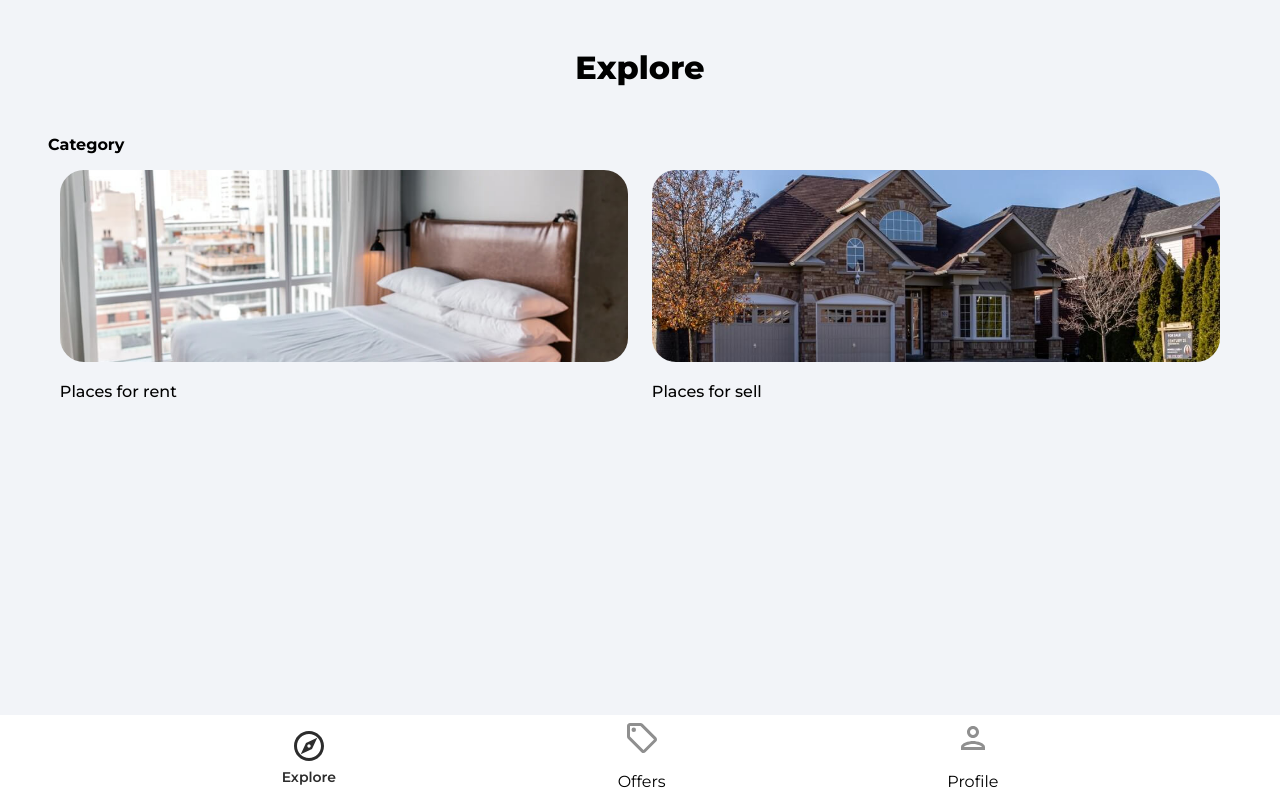
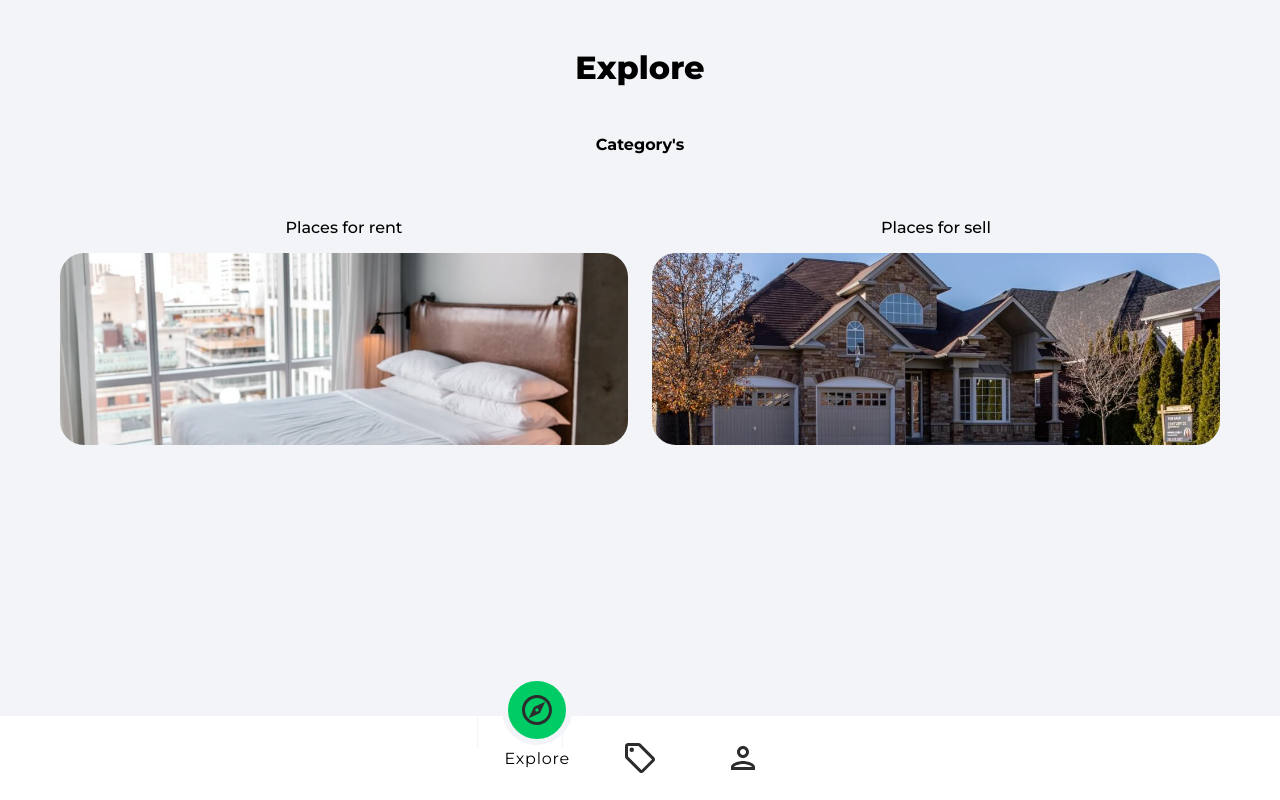
Before and after one commit to Merkard1/Swift, a React (Create React App) app: page / in a window 1280 px wide. Built offline with nearby package versions, Linux system fonts and the light colour scheme; no server answers.

Commit message:
New Navbar

```diff
--- a/src/Components/Navbar.jsx
+++ b/src/Components/Navbar.jsx
@@ -1,59 +1,72 @@
-import React from "react";
+import React, { useEffect, useState } from "react";
 import { useNavigate, useLocation } from "react-router-dom";
 import { ReactComponent as OfferIcon } from "../Assets/svg/localOfferIcon.svg";
 import { ReactComponent as ExploreIcon } from "../Assets/svg/exploreIcon.svg";
 import { ReactComponent as PersonOutlineIcon } from "../Assets/svg/personOutlineIcon.svg";
 
 function Navbar() {
-  //  Colors
-  const darkClr = "#2c2c2c";
-  const lightClr = "#8f8f8f";
+  const [active, setActive] = useState(0);
 
-  // ClassNames
-  const pActive = "navbarListItemNameActive";
-  const p = "navbarListName";
+  const navigate = useNavigate();
+  // const location = useLocation();
 
-  //  Hooks
-  const navigate = useNavigate();
-  const location = useLocation();
-
-  const pathMatchRoute = (route) => {
-    if (route === location.pathname) {
-      return true;
-    }
+  const onClickNavElem = (elem, path) => {
+    setActive(elem);
+    navigate(path);
   };
 
   return (
-    <footer className="navbar">
-      <nav className="navbarNav">
-        <ul className="navbarListItems">
-          <li className="navbarListItem" onClick={() => navigate("/")}>
+    <nav>
+      <div className="navbar">
+        <ul className="listItems">
+          <li
+            className={active === 0 ? "listItem active" : "listItem "}
+            onClick={() => onClickNavElem(0, "/")}
+          >
+            <div className="listIcon">
               <ExploreIcon
-              fill={pathMatchRoute("/") ? darkClr : lightClr}
+                className="navIcon"
+                fill="#2c2c2c"
                 width="36px"
                 height="36px"
               />
-            <p className={pathMatchRoute("/") ? pActive : p}>Explore</p>
+              <span className="listText">Explore</span>
+            </div>
           </li>
-          <li className="navbarListItem" onClick={() => navigate("/offers")}>
+
+          <li
+            className={active === 1 ? "listItem active" : "listItem "}
+            onClick={() => onClickNavElem(1, "/offers")}
+          >
+            <div className="listIcon">
               <OfferIcon
-              fill={pathMatchRoute("/offers") ? darkClr : lightClr}
+                className="navIcon"
+                fill="#2c2c2c"
                 width="36px"
                 height="36px"
               />
-            <p className={pathMatchRoute("/offers") ? pActive : p}>Offers</p>
+              <span className="listText">Offers</span>
+            </div>
           </li>
-          <li className="navbarListItem" onClick={() => navigate("/profile")}>
+
+          <li
+            className={active === 2 ? "listItem active" : "listItem "}
+            onClick={() => onClickNavElem(2, "/profile")}
+          >
+            <div className="listIcon">
               <PersonOutlineIcon
-              fill={pathMatchRoute("/profile") ? darkClr : lightClr}
+                className="navIcon"
+                fill="#2c2c2c"
                 width="36px"
                 height="36px"
               />
-            <p className={pathMatchRoute("/profile") ? pActive : p}>Profile</p>
+              <span className="listText">Profile</span>
+            </div>
           </li>
+          <div className="indicator"></div>
         </ul>
+      </div>
     </nav>
-    </footer>
   );
 }
 
--- a/src/Pages/Explore.jsx
+++ b/src/Pages/Explore.jsx
@@ -15,23 +15,23 @@ function Explore() {
       <main>
         {/* <Spinner /> */}
 
-        <p className="exploreCategoryHeading">Category</p>
+        <p className="exploreCategoryHeading">Category's</p>
         <div className="exploreCategories">
           <Link to="/category/rent">
+            <p className="exploreCategoryName">Places for rent</p>
             <img
               src={rentCategotyImage}
               alt="rent image"
               className="exploreCategoryImg"
             />
-            <p className="exploreCategoryName">Places for rent</p>
           </Link>
           <Link to="/category/sale">
+            <p className="exploreCategoryName">Places for sell</p>
             <img
               src={sellCategotyImage}
               alt="sell image"
               className="exploreCategoryImg"
             />
-            <p className="exploreCategoryName">Places for sell</p>
           </Link>
         </div>
       </main>
--- a/src/Pages/Offers.jsx
+++ b/src/Pages/Offers.jsx
@@ -30,7 +30,7 @@ function Offers() {
           listingsRef,
           where("offer", "==", true),
           orderBy("timestamp", "desc"),
-          limit(1)
+          limit(10)
         );
 
         const querySnap = await getDocs(q);
@@ -65,7 +65,7 @@ function Offers() {
         where("offer", "==", true),
         orderBy("timestamp", "desc"),
         startAfter(lastFetchedListing),
-        limit(1)
+        limit(10)
       );
 
       const querySnap = await getDocs(q);
@@ -112,10 +112,12 @@ function Offers() {
             </ul>
             <br />
             <br />
-            {lastFetchedListing && (
+            {lastFetchedListing ? (
               <p className="loadMore" onClick={onFetchMoreListings}>
                 Load More
               </p>
+            ) : (
+              <p className="noMoreLoad">No more listings availible</p>
             )}
           </main>
         </>
--- a/src/index.css
+++ b/src/index.css
@@ -11,6 +11,7 @@ body {
   font-family: "Montserrat", sans-serif;
   background-color: #f2f4f8;
   margin: 0;
+  padding: 0;
   box-sizing: border-box;
 }
 
@@ -150,50 +151,124 @@ button {
   text-align: center;
 }
 
-.navbar {
+/* Navbar */
+
+nav {
   position: fixed;
   left: 0;
   bottom: 0;
   right: 0;
-  height: 85px;
   background-color: #ffffff;
-  z-index: 1000;
+  z-index: 10000;
   display: flex;
   justify-content: center;
   align-items: center;
 }
 
-.navbarNav {
+.navbar {
+  position: relative;
   width: 100%;
-  margin-top: 0.75rem;
-  overflow-y: hidden;
 }
 
-.navbarListItems {
-  margin: 0;
+.listItems {
   padding: 0;
+  width: 375px;
+  margin: 1.5rem auto;
+  position: relative;
   display: flex;
+  list-style: none;
   justify-content: space-evenly;
   align-items: center;
+  cursor: pointer;
 }
 
-.navbarListItem {
-  cursor: pointer;
+.listIcon {
+  position: relative;
   display: flex;
   flex-direction: column;
   align-items: center;
+  justify-content: center;
+  z-index: 12;
 }
 
-.navbarListItemName,
-.navbarListItemNameActive {
-  margin-top: 0.25rem;
-  font-size: 14px;
-  font-weight: 600;
-  color: #8f8f8f;
+.listItem {
 }
-.navbarListItemNameActive {
-  color: #2c2c2c;
+
+.active {
 }
+
+.navIcon {
+  position: relative;
+  display: block;
+  text-align: center;
+  transition: 0.5s;
+}
+
+nav ul li.active .navIcon {
+  transform: translateY(-48px);
+}
+
+.listText {
+  position: absolute;
+  letter-spacing: 0.05em;
+  transition: 0.5s;
+  opacity: 0;
+  transform: translateY(20px);
+}
+
+.listItem.active .listText {
+  opacity: 1;
+  transform: translateY(0);
+}
+
+.indicator {
+  position: absolute;
+  top: -65px;
+  width: 70px;
+  height: 70px;
+  background-color: #00cc66;
+  border-radius: 50%;
+  border: 6px solid #f2f4f8;
+  transition: 0.5s;
+}
+
+.indicator::before {
+  content: "";
+  position: absolute;
+  top: 62%;
+  left: -30px;
+  width: 30px;
+  height: 30px;
+  background: transparent;
+  /* background-color: red; */
+  border-top-right-radius: 20px;
+  box-shadow: -1px 0px 0 0 #f2f4f8;
+}
+
+.indicator::after {
+  content: "";
+  position: absolute;
+  top: 62%;
+  left: 55px;
+  width: 30px;
+  height: 30px;
+  background: transparent;
+  /* background-color: red; */
+  border-top-left-radius: 20px;
+  box-shadow: -1px 0px 0 0 #f2f4f8;
+}
+
+.listItem.active:nth-child(1) ~ .indicator {
+  transform: translateX(calc(-103px));
+}
+.listItem.active:nth-child(2) ~ .indicator {
+  transform: translateX(calc(0px));
+}
+.listItem.active:nth-child(3) ~ .indicator {
+  transform: translateX(calc(103px));
+}
+
+/*  */
 
 .nameInput {
   margin-bottom: 2rem;
@@ -335,7 +410,8 @@ button {
 }
 
 .exploreCategoryHeading {
-  margin-top: 3rem;
+  margin: 3rem auto;
+  text-align: center;
 }
 
 .swiper-container {
@@ -398,7 +474,8 @@ button {
   flex-direction: column;
 }
 .exploreCategories a {
-  width: 48%;
+  width: 300px;
+  min-width: 48%;
 }
 
 .exploreCategoryImg {
@@ -412,7 +489,7 @@ button {
 
 .exploreCategoryName {
   font-weight: 500;
-  text-align: left;
+  text-align: center;
 }
 
 .category {
@@ -501,6 +578,20 @@ button {
 .loadMore {
   cursor: pointer;
   width: 8rem;
+  margin: 0 auto;
+  text-align: center;
+  padding: 0.25rem 0.5rem;
+  background-color: #000000;
+  color: #ffffff;
+  font-weight: 600;
+  border-radius: 1rem;
+  opacity: 0.7;
+  margin-top: 2rem;
+}
+
+.noMoreLoad {
+  cursor: pointer;
+  width: 15rem;
   margin: 0 auto;
   text-align: center;
   padding: 0.25rem 0.5rem;
```
Lines whose indentation alone changed are shown as unchanged.
